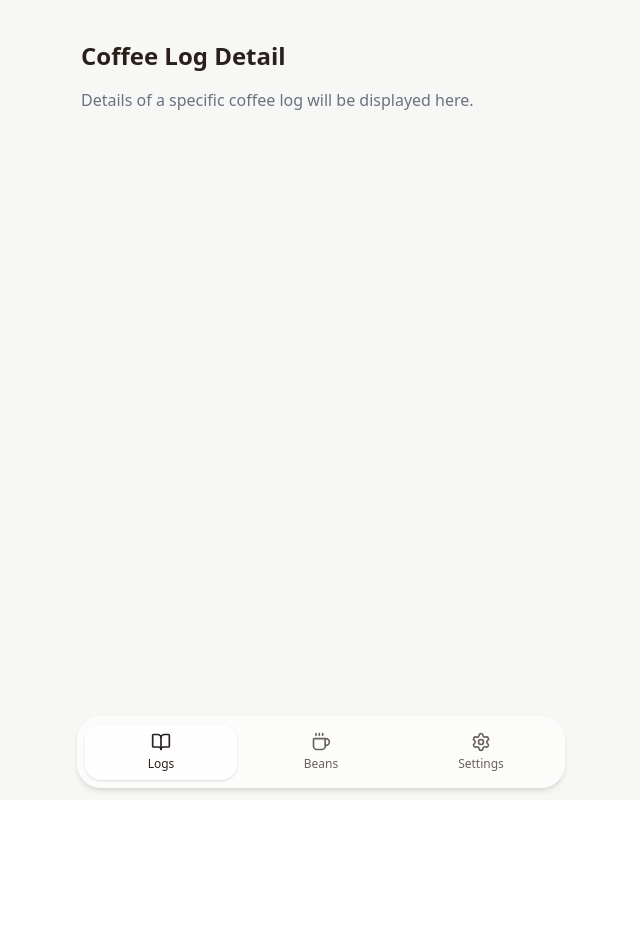
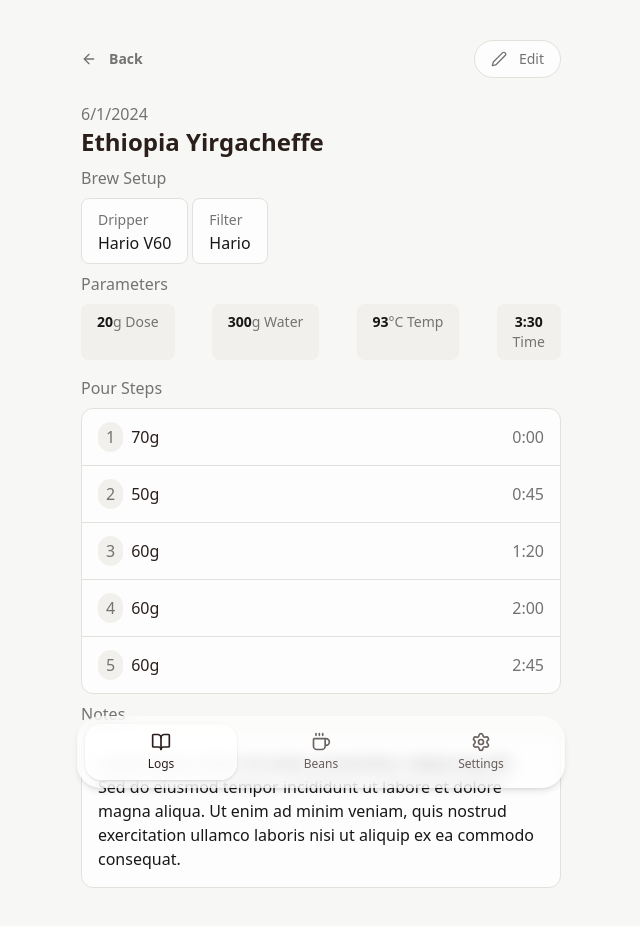
Before and after one commit to suyeoniii/coffee-diary, a React app in the folder apps/frontend/: page /logs/1 in a window 1280 px wide. Shown: the top 926 px of the page, without its empty margins (319-959 px from the left). Before the commit the page ends 800 px from the top, so only its background shows below. Built offline with nearby package versions, Linux system fonts and the light colour scheme; the HTML template or start-up script is replaced by a standard one.

Commit message:
feat(frontend): implement coffee log detail page UI with brew info sections

```diff
--- a/apps/frontend/src/index.css
+++ b/apps/frontend/src/index.css
@@ -28,6 +28,8 @@ body {
   --popover-foreground: oklch(0.22 0.01 50);
   --primary: oklch(37.944% 0.05998 53.967);
   --primary-foreground: oklch(100% 0.00011 271.152);
+  --secondary: oklab(95.48% -0.00048 0.0053);
+  --secondary-foreground: oklch(0.205 0 0);
   --border: oklch(0.91 0.008 75);
   --muted: oklch(0.97 0 0);
   --muted-foreground: oklch(55.553% 0.00006 271.152);
--- a/apps/frontend/src/pages/coffee-logs/CoffeeLogDetailPage.tsx
+++ b/apps/frontend/src/pages/coffee-logs/CoffeeLogDetailPage.tsx
@@ -1,10 +1,140 @@
+import { ArrowLeft, Pen } from "lucide-react";
+
 export const CoffeeLogDetailPage = () => {
+  const coffeeLog = {
+    id: 1,
+    title: "Ethiopia Yirgacheffe",
+    dripper: "Hario V60",
+    brewedAt: "2024-06-01T08:00:00.000Z",
+    rating: 4,
+    note: "Bright acidity with floral notes. Loved the aroma!",
+  };
+
   return (
     <div>
-      <h1 className="mb-4 text-2xl font-bold">Coffee Log Detail</h1>
-      <p className="text-gray-500">
-        Details of a specific coffee log will be displayed here.
-      </p>
+      <div className="position:sticky top-0 mb-6 flex items-center justify-between">
+        <button
+          className="flex items-center gap-2 text-sm font-semibold text-[var(--muted-foreground)]"
+          onClick={() => window.history.back()}
+        >
+          <ArrowLeft className="mr-1 h-4 w-4" />
+          <span>Back</span>
+        </button>
+        <button
+          type="button"
+          className="inline-flex items-center gap-2 rounded-full border border-[var(--border)] bg-white/80 px-4 py-2 text-sm text-[var(--muted-foreground)] focus:outline-none"
+        >
+          <Pen className="mr-1 h-4 w-4" />
+          <span>Edit</span>
+        </button>
+      </div>
+      <span className="text-[var(--muted-foreground)]">
+        {new Date(coffeeLog.brewedAt).toLocaleDateString()}
+      </span>
+      <h1 className="mb-2 text-2xl font-bold">{coffeeLog.title}</h1>
+      <div className="mb-2 text-[var(--muted-foreground)]">Brew Setup</div>
+      <div className="mb-2 flex items-center gap-1">
+        <div className="rounded-lg border border-[var(--border)] bg-white/80 px-4 py-2 text-[var(--muted-foreground)]">
+          <span className="text-sm">Dripper</span>
+          <div className="text-[var(--secondary-foreground)]">Hario V60</div>
+        </div>
+        <div className="rounded-lg border border-[var(--border)] bg-white/80 px-4 py-2 text-[var(--muted-foreground)]">
+          <span className="text-sm">Filter</span>
+          <div className="text-[var(--secondary-foreground)]">Hario</div>
+        </div>
+      </div>
+      <div className="mb-2 text-[var(--muted-foreground)]">Parameters</div>
+      <div className="mb-4 flex justify-between gap-1 text-center text-sm text-[var(--muted-foreground)]">
+        <span className="rounded-lg bg-[var(--secondary)] px-4 py-2">
+          <span className="font-bold text-[var(--secondary-foreground)]">
+            20
+          </span>
+          g Dose
+        </span>
+        <span className="rounded-lg bg-[var(--secondary)] px-4 py-2">
+          <span className="font-bold text-[var(--secondary-foreground)]">
+            300
+          </span>
+          g Water
+        </span>
+        <span className="rounded-lg bg-[var(--secondary)] px-4 py-2">
+          <span className="font-bold text-[var(--secondary-foreground)]">
+            93
+          </span>
+          °C Temp
+        </span>
+        <span className="rounded-lg bg-[var(--secondary)] px-4 py-2">
+          <div className="font-bold text-[var(--secondary-foreground)]">
+            3:30
+          </div>
+          Time
+        </span>
+      </div>
+      <div className="text-[var(--muted-foreground)]">Pour Steps</div>
+      <div className="my-2 rounded-xl border border-[var(--border)] bg-white/80">
+        <div className="border-b border-[var(--border)] p-4">
+          <span className="flex justify-between">
+            <span>
+              <span className="me-2 rounded-full bg-[var(--secondary)] px-2 py-1 text-[var(--muted-foreground)]">
+                1
+              </span>
+              <span>70g</span>
+            </span>
+            <span className="text-[var(--muted-foreground)]">0:00</span>
+          </span>
+        </div>
+        <div className="border-b border-[var(--border)] p-4">
+          <span className="flex justify-between">
+            <span>
+              <span className="me-2 rounded-full bg-[var(--secondary)] px-2 py-1 text-[var(--muted-foreground)]">
+                2
+              </span>
+              <span className="">50g</span>
+            </span>
+            <span className="text-[var(--muted-foreground)]">0:45</span>
+          </span>
+        </div>
+        <div className="border-b border-[var(--border)] p-4">
+          <span className="flex justify-between">
+            <span>
+              <span className="me-2 rounded-full bg-[var(--secondary)] px-2 py-1 text-[var(--muted-foreground)]">
+                3
+              </span>
+              <span>60g</span>
+            </span>
+            <span className="text-[var(--muted-foreground)]">1:20</span>
+          </span>
+        </div>
+        <div className="border-b border-[var(--border)] p-4">
+          <span className="flex justify-between">
+            <span>
+              <span className="me-2 rounded-full bg-[var(--secondary)] px-2 py-1 text-[var(--muted-foreground)]">
+                4
+              </span>
+              <span>60g</span>
+            </span>
+            <span className="text-[var(--muted-foreground)]">2:00</span>
+          </span>
+        </div>
+        <div className="p-4">
+          <span className="flex justify-between">
+            <span>
+              <span className="me-2 rounded-full bg-[var(--secondary)] px-2 py-1 text-[var(--muted-foreground)]">
+                5
+              </span>
+              <span>60g</span>
+            </span>
+            <span className="text-[var(--muted-foreground)]">2:45</span>
+          </span>
+        </div>
+      </div>
+      <div className="mb-2 text-[var(--muted-foreground)]">Notes</div>
+      <div className="mb-4 rounded-xl border border-[var(--border)] bg-white/80 p-4 whitespace-pre-line text-[var(--secondary-foreground)]">
+        Lorem ipsum dolor sit amet, consectetur adipiscing elit. Sed do eiusmod
+        tempor incididunt ut labore et dolore magna aliqua. Ut enim ad minim
+        veniam, quis nostrud exercitation ullamco laboris nisi ut aliquip ex ea
+        commodo consequat.
+      </div>
     </div>
   );
 };
```
